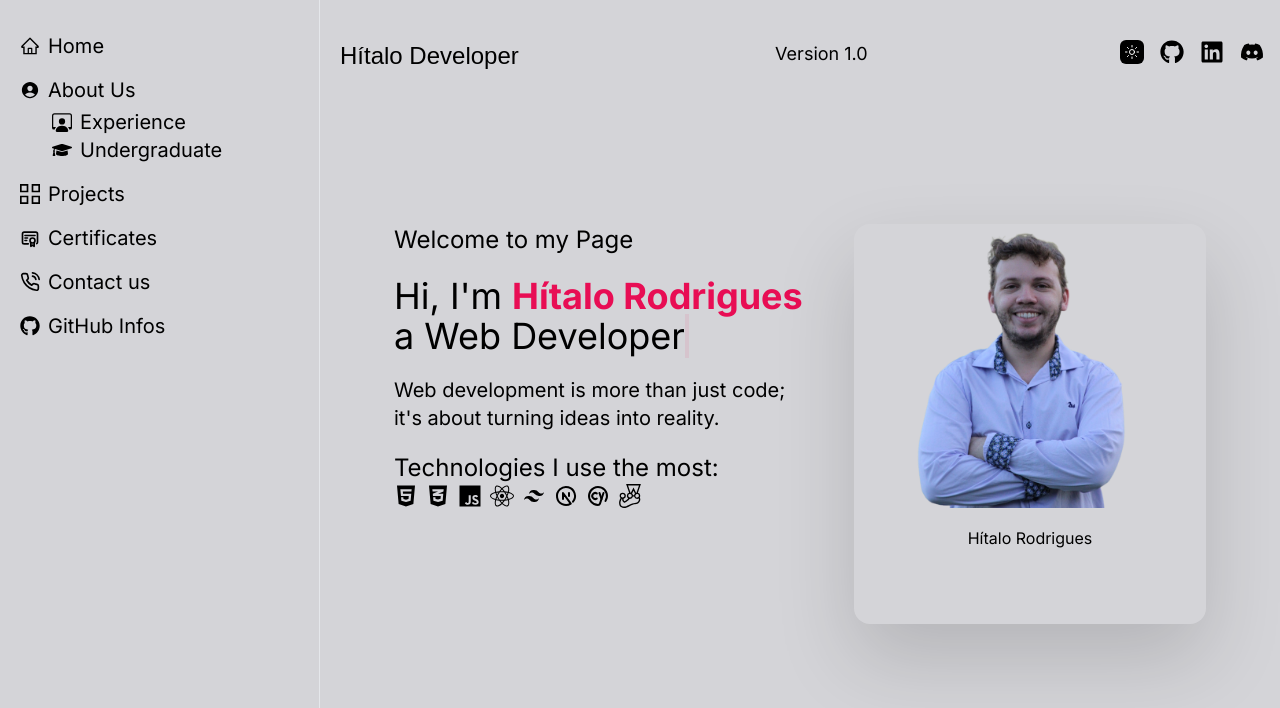
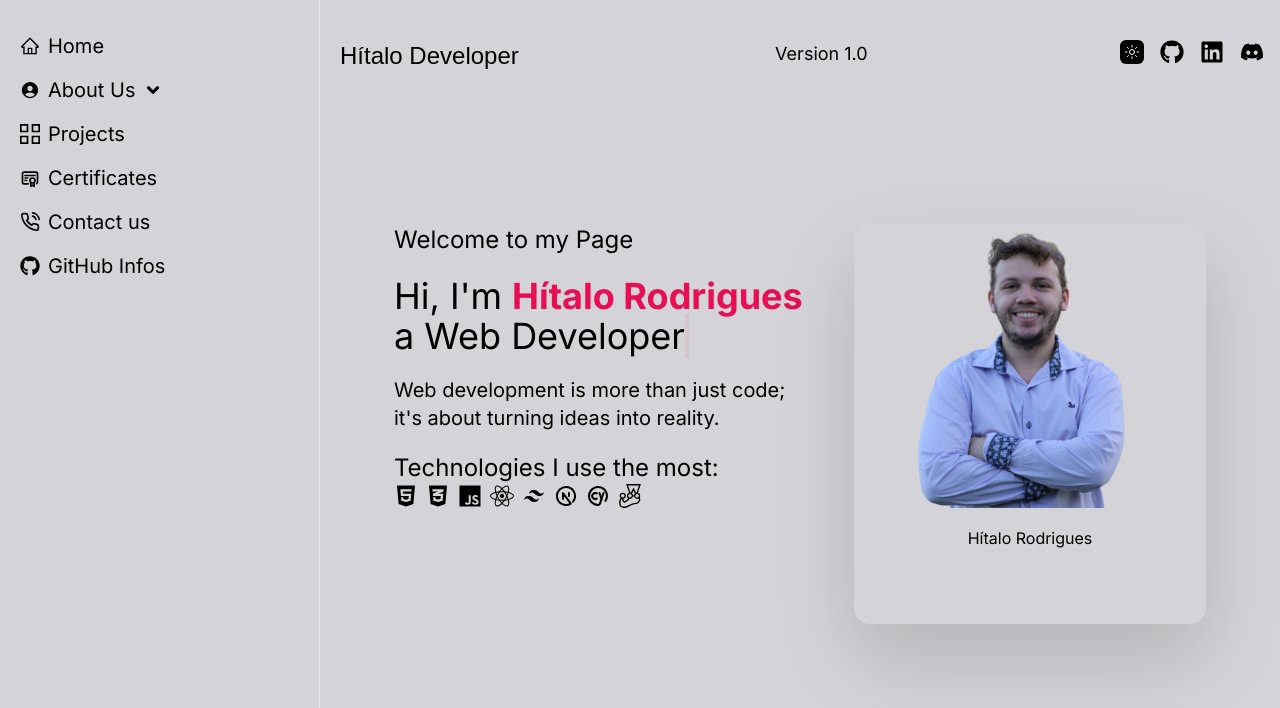
Before and after one commit to Hzimr/Hzimr.github.io, a Next.js app: page / in a window 1280 px wide. Shown: the top 708 px of the page. Built offline with nearby package versions, Linux system fonts and the light colour scheme; a web font is replaced by a local one.

Commit message:
feat: created sublinkcontent

```diff
--- a/src/components/sidebar/sidebar.tsx
+++ b/src/components/sidebar/sidebar.tsx
@@ -7,9 +7,9 @@ import { FaGithub, FaGraduationCap } from 'react-icons/fa'
 import { FiPhoneCall } from 'react-icons/fi'
 import { GrProjects } from 'react-icons/gr'
 import { IoIosMenu } from 'react-icons/io'
-import { IoPersonCircle } from 'react-icons/io5'
 import { TbCertificate } from 'react-icons/tb'
 import { twMerge } from 'tailwind-merge'
+import { SubLinkContent } from './sublink'
 
 export function Sidebar() {
   return (
@@ -41,9 +41,7 @@ export function Sidebar() {
             </li>
             <li className="flex cursor-pointer flex-col  justify-start gap-1">
               <div className="flex cursor-pointer items-center justify-start gap-2">
-                <IoPersonCircle />
-                <Link href="/aboutus">About Us</Link>
-              </div>
+                <SubLinkContent>
                   <ul className="ml-8">
                     <li className="flex cursor-pointer items-center justify-start gap-2">
                       <BsPersonWorkspace />
@@ -54,6 +52,8 @@ export function Sidebar() {
                       Undergraduate
                     </li>
                   </ul>
+                </SubLinkContent>
+              </div>
             </li>
             <li className="flex cursor-pointer items-center justify-start gap-2">
               <GrProjects />
--- /dev/null
+++ b/src/components/sidebar/sublink.tsx
@@ -0,0 +1,36 @@
+'use client'
+import Link from 'next/link'
+import { ReactNode, useState } from 'react'
+import { FaAngleUp } from 'react-icons/fa'
+import { IoPersonCircle } from 'react-icons/io5'
+
+interface SubLinkContentProps {
+  children: ReactNode
+}
+
+export function SubLinkContent({ children }: SubLinkContentProps) {
+  const [isContentVisible, setContentVisible] = useState(false)
+
+  const handleContentVisibility = () => {
+    setContentVisible((prevState) => !prevState)
+  }
+
+  return (
+    <div className="flex flex-1 cursor-pointer flex-col gap-2">
+      <div className="flex items-center gap-2">
+        <section className="flex items-center gap-2">
+          <IoPersonCircle />
+          <Link href="/aboutus">About Us</Link>
+        </section>
+        <button className="bg-transparent" onClick={handleContentVisibility}>
+          <FaAngleUp
+            className={`transform transition-transform duration-300 ${
+              isContentVisible ? '' : '-rotate-180'
+            }`}
+          />
+        </button>
+      </div>
+      {isContentVisible && <div className="flex flex-col">{children}</div>}
+    </div>
+  )
+}
```
Lines whose indentation alone changed are shown as unchanged.
